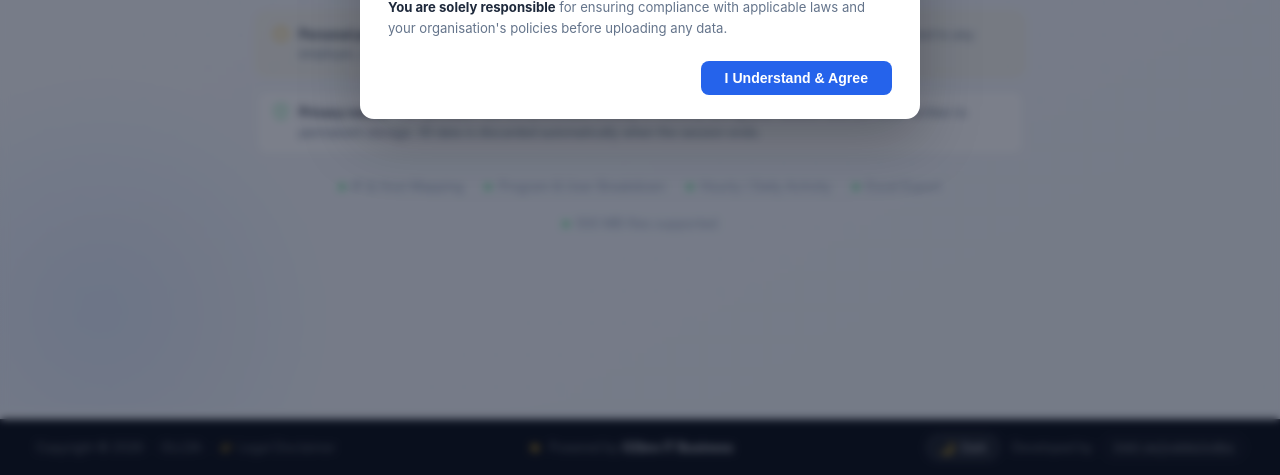
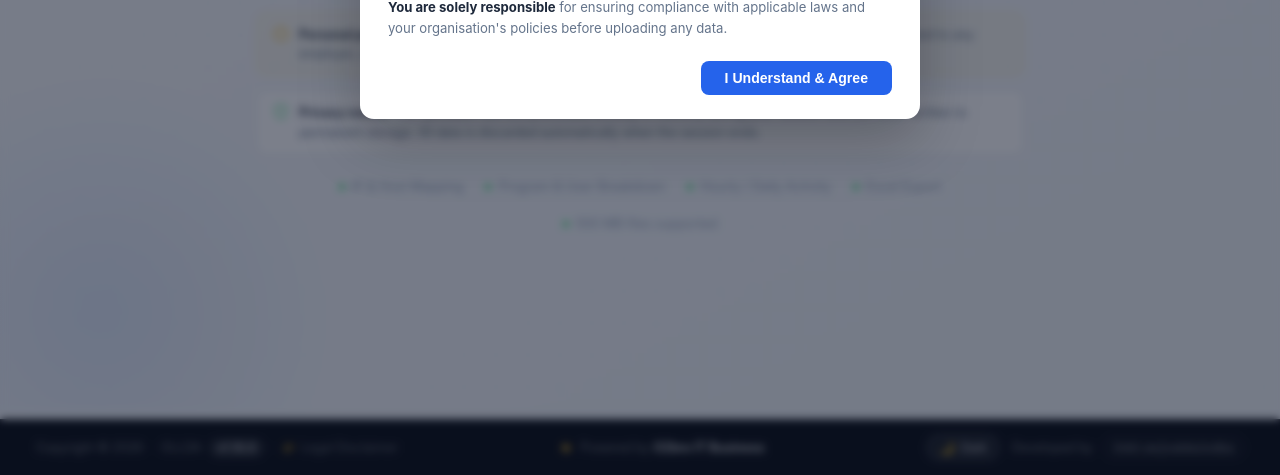
Before and after one commit to jvaldezio-alt/OLLDA_PUBLIC, a Flask app: page / in a window 1280 px wide. Shown: the part 589-1064 px from the top of the page. Run offline with Flask 3, Linux system fonts and the light colour scheme; some libraries are stand-ins or nearby versions.

Commit message:
feat: show app version in the footer (v1.10.0)
- APP_VERSION constant in app.py, injected into every template through a
  context processor and shown as a badge next to OLLDA in the footer
  (also in offline HTML reports)
- Semantic versioning reconstructed from the git history: previous
  release was 1.9.3; MINOR for features, PATCH for fixes/chores/perf

Co-Authored-By: Claude Opus 5.5 <noreply@anthropic.com>

```diff
--- a/app.py
+++ b/app.py
@@ -7,8 +7,17 @@ from flask import Flask, request, jsonify, render_template, Response, send_file,
 import openpyxl
 from openpyxl.styles import Font, PatternFill, Alignment
 
+# Semantic version shown in the footer (and in offline reports).
+# Bump on every change: MINOR for a new feature, PATCH for fixes/chores/perf.
+APP_VERSION = '1.10.0'
+
 app = Flask(__name__)
 app.config['MAX_CONTENT_LENGTH'] = 500 * 1024 * 1024  # 500 MB (compressed upload limit)
+
+
+@app.context_processor
+def _inject_version():
+    return {'app_version': APP_VERSION}
 
 SESSIONS: dict = {}
 _LOCK = threading.Lock()
--- a/templates/index.html
+++ b/templates/index.html
@@ -2435,7 +2435,9 @@
 </script>
 
 <footer>
-  <span>Copyright &copy; 2026 &nbsp;·&nbsp; OLLDA &nbsp;·&nbsp;
+  <span>Copyright &copy; 2026 &nbsp;·&nbsp; OLLDA
+    <span title="OLLDA version" style="display:inline-block;margin-left:4px;padding:1px 7px;border-radius:999px;font-size:.72rem;font-weight:600;letter-spacing:.02em;color:rgba(255,255,255,.75);background:rgba(255,255,255,.08);border:1px solid rgba(255,255,255,.18);">v{{ app_version }}</span>
+    &nbsp;·&nbsp;
     <a onclick="document.getElementById('legal-modal').style.display='flex';return false;"
        href="#" style="color:rgba(255,255,255,.38);text-decoration:none;transition:color .15s;"
        onmouseover="this.style.color='rgba(255,255,255,.7)'" onmouseout="this.style.color='rgba(255,255,255,.38)'">
```
